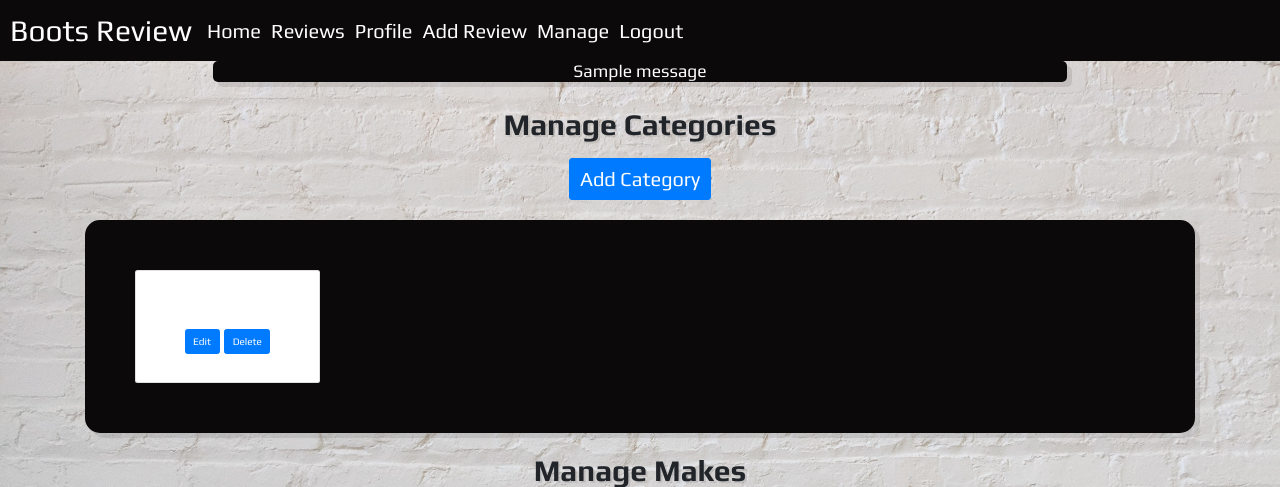
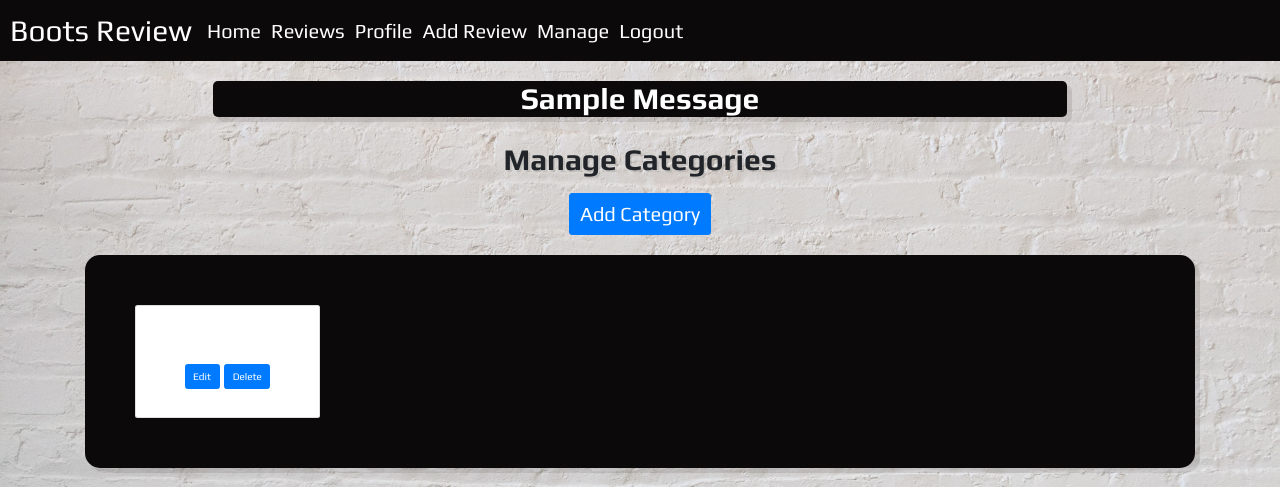
Before and after one commit to Yusuffrih/Boots-Review-MS3, a Flask app: page /manage in a window 1280 px wide. Shown: the top 487 px of the page. Run offline with Flask 2, Linux system fonts and the light colour scheme; the visitor is signed in with stand-in values (Sample User, id 1); one stand-in notice (Sample message) is shown; a database or web service that is not in the repository returns one stand-in record (values such as "Sample title"); some libraries are stand-ins or nearby versions.

Commit message:
Added header class to flash messages

```diff
--- a/templates/components/flash_messages/flash_messages.html
+++ b/templates/components/flash_messages/flash_messages.html
@@ -1,7 +1,7 @@
 {% with messages = get_flashed_messages() %}
     {% if messages %}
         {% for message in messages %}
-            <h3 class="container col-sm-12 col-md-8" id="flash-message">{{ message }}</h3>
+            <h3 class="container header col-sm-12 col-md-8" id="flash-message">{{ message }}</h3>
         {% endfor %}
     {% endif %}
 {% endwith %}
```
